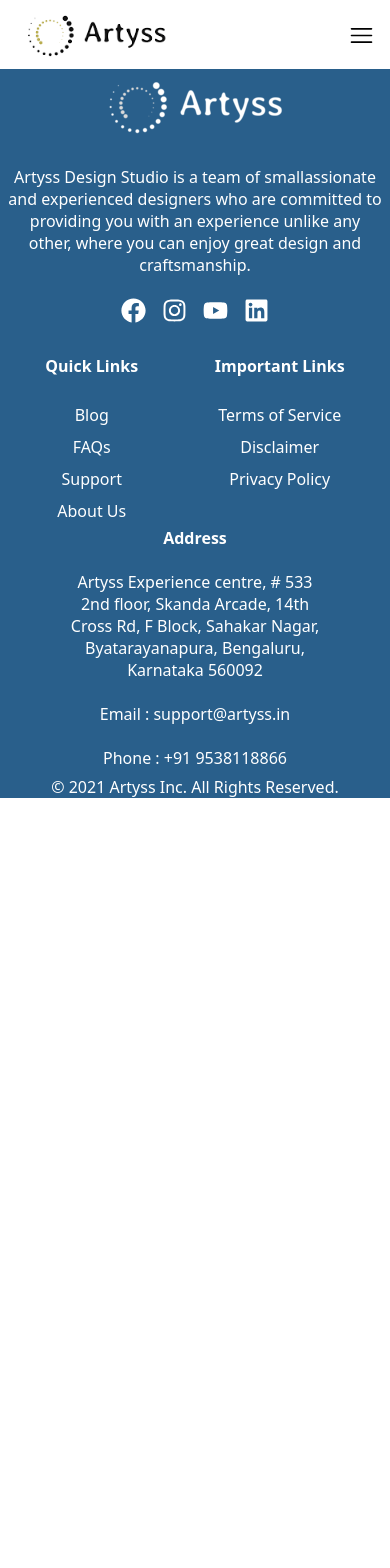
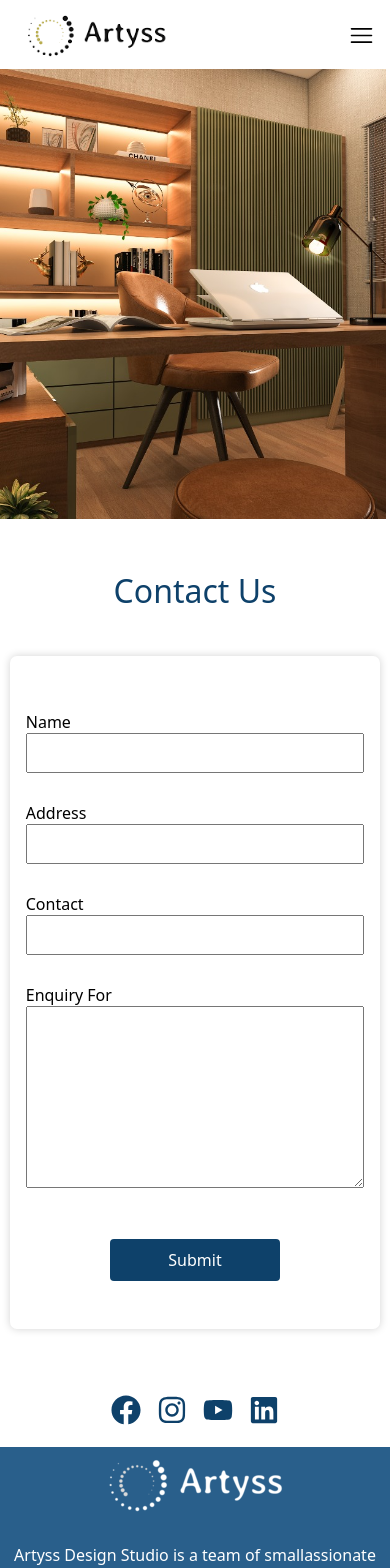
Before and after one commit to rahulkhanal/artyss, a React (Vite) app: page /contact in a window 390 px wide. Shown: the top 1568 px of the page. Before the commit the page ends 844 px from the top, so only its background shows below. Built offline with nearby package versions, Linux system fonts and the light colour scheme.

Commit message:
cunsultation page

```diff
--- a/src/App.jsx
+++ b/src/App.jsx
@@ -6,6 +6,8 @@
 import "slick-carousel/slick/slick-theme.css";
 import Footer from "./components/Footer";
 import Portfolio from "./pages/Portfolio";
+import Contact from "./pages/Contact";
+import Consulatation from "./pages/Consulatation";
 
 const App = () => {
   return (
@@ -14,6 +16,8 @@
       <Routes>
         <Route path="/" element={<Home />} />
         <Route path="/portfolio" element={<Portfolio />} />
+        <Route path="/contact" element={<Contact />} />
+        <Route path="/consultation" element={<Consulatation />} />
       </Routes>
       <Footer />
     </div>
--- a/src/components/NavBar.jsx
+++ b/src/components/NavBar.jsx
@@ -41,7 +41,7 @@
             Home
           </NavLink>
           <NavLink
-            to="/explore-products"
+            to="/blog"
             onClick={() => setShowMenu(false)}
             style={navLinkStyle}
           >
@@ -54,7 +54,7 @@
           >
             Portfolio
           </NavLink>
-          <NavLink to="/">Contact Us</NavLink>
+          <NavLink to="/contact">Contact Us</NavLink>
           <TiDelete
             size={35}
             className={NavCss.crossBtn}
--- /dev/null
+++ b/src/pages/Consulatation.jsx
@@ -0,0 +1,25 @@
+import React from "react";
+import "./Consultation.scss";
+
+const Consulatation = () => {
+  return (
+    <div className="Consulatation">
+      <div className="left">
+        <img src="/src/assets/media/bookCov.15248870.jpg" alt="" />
+      </div>
+      <div className="right">
+        <h1>Request here</h1>
+        <br />
+        <br />
+        <form>
+          <input type="text" placeholder="Name" />
+          <input type="email" placeholder="Email" />
+          <br />
+          <button type="submit">Request</button>
+        </form>
+      </div>
+    </div>
+  );
+};
+
+export default Consulatation;
--- /dev/null
+++ b/src/pages/Consultation.scss
@@ -0,0 +1,37 @@
+.Consulatation{
+    display: flex;
+    align-items: center;
+    justify-content: space-around;
+    flex-wrap: wrap;
+    .left{
+        img{
+            width: 100%;
+        }
+    }
+    .right{
+        background-color: #0E416A;
+        width: 500px;
+        min-width: 300px;
+        height: auto;
+        padding: 1rem;
+        border-radius: 0 2rem 10px 5px;
+        h1{
+            color: #fff;
+        }
+        form{
+            width: 100%;
+            input{
+                font-size: 1rem;
+                padding: 10px;
+                width: 100%;
+            }
+            button{
+                font-size: 1rem;
+                padding: 10px;
+            }
+        }
+    }
+    input{
+        display: block;
+    }
+}
--- a/src/pages/Contact.jsx
+++ b/src/pages/Contact.jsx
@@ -1,9 +1,78 @@
-import React from 'react'
+import React from "react";
+import "./Contact.scss";
+import { FaFacebook, FaInstagram, FaLinkedin, FaYoutube } from "react-icons/fa";
 
 const Contact = () => {
   return (
-    <div>Contact</div>
-  )
-}
+    <div className="Contact">
+      <div className="hero">
+        <img src="/src/assets/media/conatct.5d3ac94d.jpeg" alt="" />
+      </div>
+      <div className="contact-section">
+        <h1>Contact Us</h1>
+        <br />
+        <br />
+        <form>
+          <div className="form-row">
+            <label htmlFor="name">Name</label>
+            <input type="text" id="name" />
+          </div>
+          <br />
+          <div className="form-row">
+            <label htmlFor="address">Address</label>
+            <input type="text" id="address" />
+          </div>
+          <br />
+          <div className="form-row">
+            <label htmlFor="contact">Contact</label>
+            <input type="tel" id="contact" />
+          </div>
+          <br />
+          <div className="form-row">
+            <label htmlFor="describe">Enquiry For</label>
+            <textarea name="" id="describe" cols="30" rows="10"></textarea>
+          </div>
+          <br />
+          <br />
+          <div className="form-row">
+            <button type="submit">Submit</button>
+          </div>
+        </form>
+      </div>
+      <br />
+      <br />
+      <br />
+      <div className="social">
+        <FaFacebook
+          size={30}
+          onClick={() =>
+            (window.location.href =
+              "https://www.facebook.com/artyssdesignstudio")
+          }
+        />
+        <FaInstagram
+          size={30}
+          onClick={() =>
+            (window.location.href = "https://www.instagram.com/artyss_studio/")
+          }
+        />
+        <FaYoutube
+          size={30}
+          onClick={() =>
+            (window.location.href =
+              "https://www.youtube.com/channel/UC6ON5yb7iQ2P_yzjqPWZV1Q")
+          }
+        />
+        <FaLinkedin
+          size={30}
+          onClick={() =>
+            (window.location.href = "https://www.linkedin.com/company/artyss/")
+          }
+        />
+      </div>
+      <br />
+    </div>
+  );
+};
 
-export default Contact
+export default Contact;
--- a/src/pages/Contact.scss
+++ b/src/pages/Contact.scss
@@ -0,0 +1,73 @@
+@mixin tablet {
+  @media (max-width: 1023px) {
+    @content;
+  }
+}
+@mixin mobile {
+  @media (max-width: 768px) {
+    @content;
+  }
+}
+.Contact {
+  .hero {
+    width: 99vw;
+    height: 500px;
+    img {
+      height: 90%;
+      width: 100%;
+      object-fit: cover;
+    }
+  }
+  .social {
+    text-align: center;
+    color: #0e416a;
+    display: flex;
+    gap: 1rem;
+    justify-content: center;
+    cursor: pointer;
+  }
+  .contact-section {
+    text-align: center;
+    h1 {
+      font-weight: 500;
+      color: #0e416a;
+    }
+  }
+  form {
+    max-width: 900px;
+    min-width: 300px;
+    margin: auto;
+    box-shadow: 0 0 8px #d3d3d3;
+    padding: 3rem 1rem;
+    background-color: transparent;
+    border-radius: 7px;
+    @include mobile{
+        width: 95%;
+    }
+    .form-row {
+      display: flex;
+      flex-direction: column;
+      text-align: left;
+      margin-top: 7px;
+      input {
+        padding: 7px;
+        font-size: 1rem;
+      }
+      button {
+        padding: 10px;
+        font-size: 1rem;
+        background-color: #0e416a;
+        color: #fff;
+        border: none;
+        border-radius: 4px;
+        margin: auto;
+        width: 50%;
+        transition: all 0.15s ease;
+        &:hover {
+          width: 100%;
+          transition: all 0.15s ease;
+        }
+      }
+    }
+  }
+}
```
